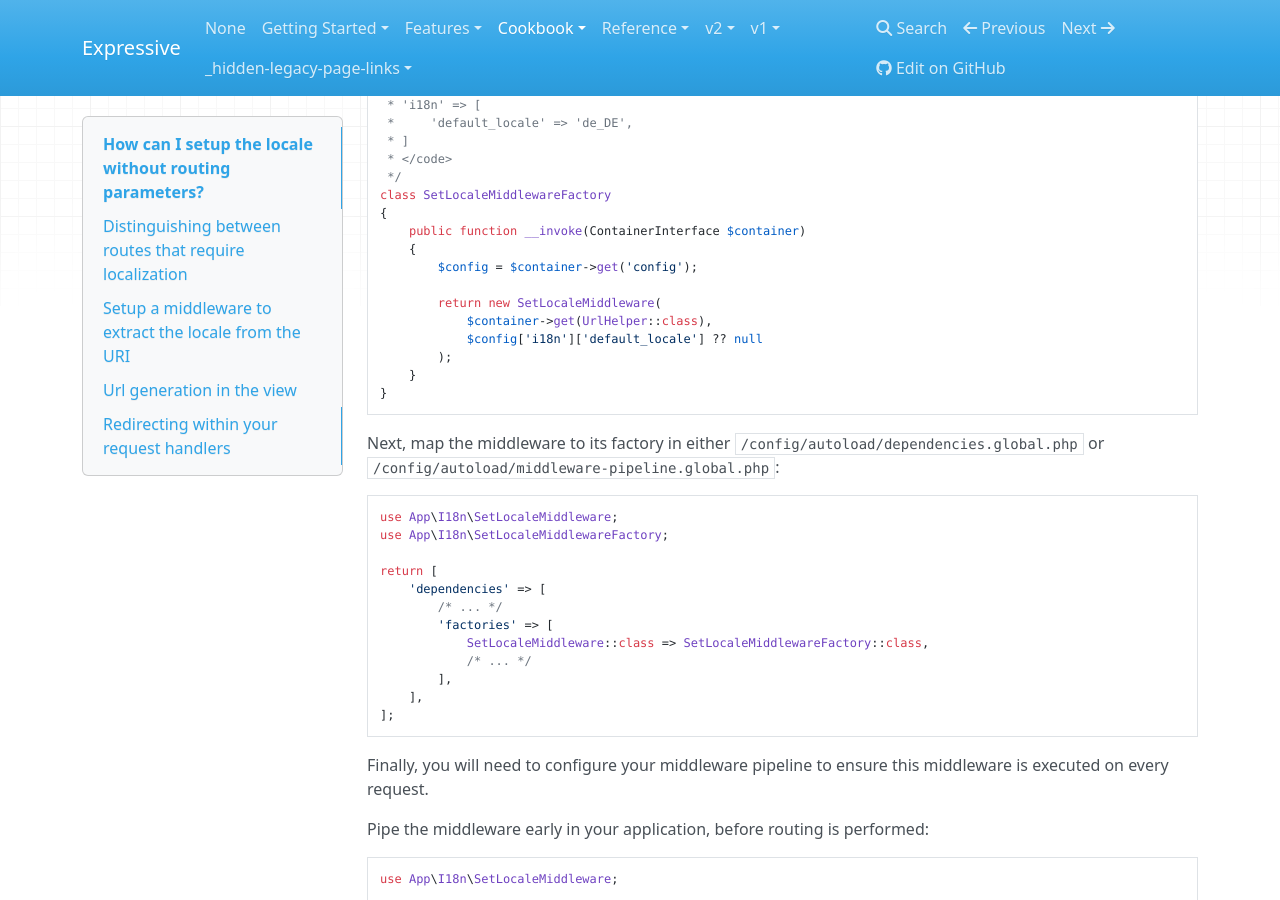
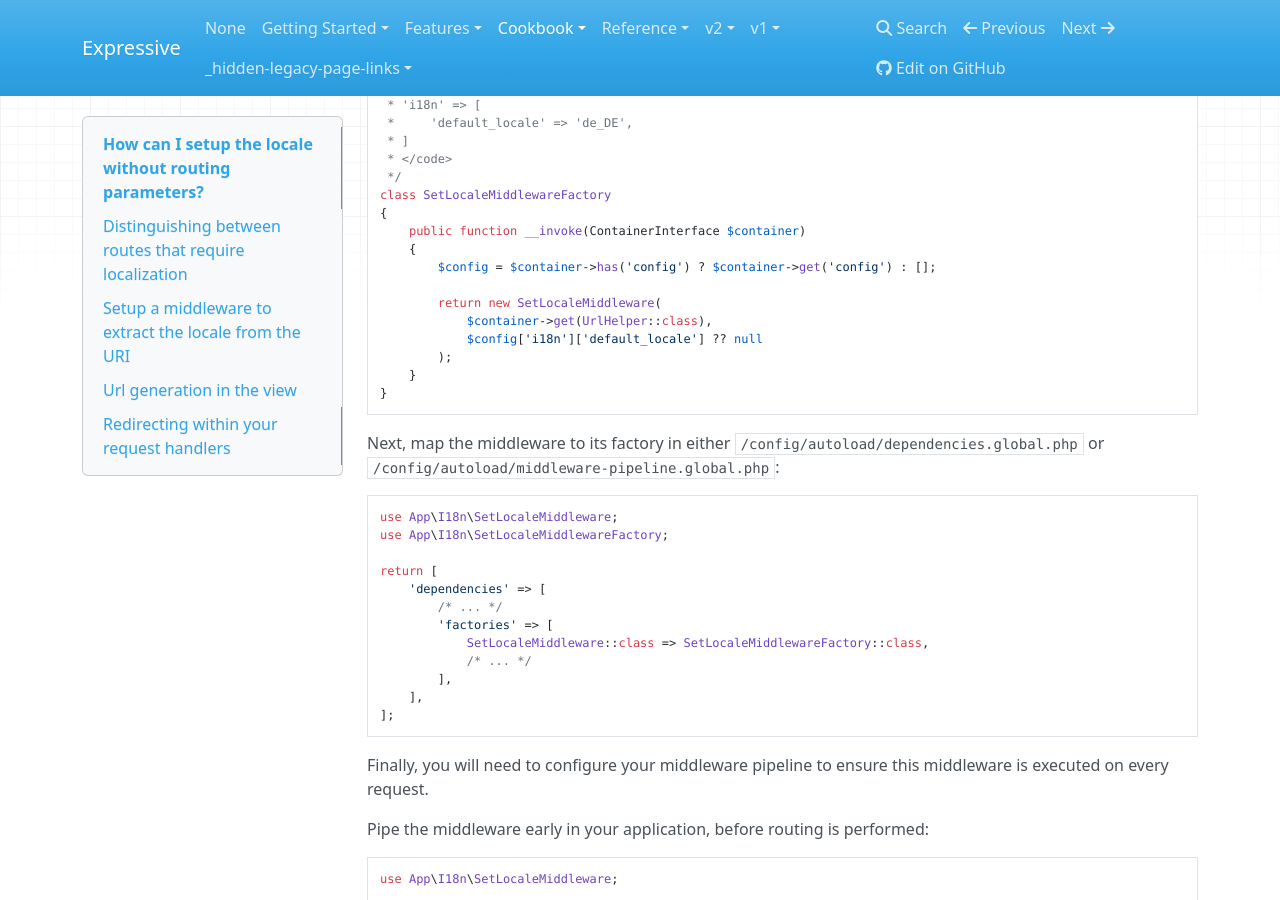
Before and after one commit to zendframework/zend-expressive, an MkDocs documentation site: the page built from docs/book/v3/cookbook/setting-locale-without-routing-parameter.md, in a window 1280 px wide and 900 px high, scrolled down 1773 px. Built offline with MkDocs 1.6.1, drawn with Linux system fonts in a browser that asks for light colours; nearby versions of some CDN libraries; old or Windows-style settings are respelled for this version of MkDocs.

Commit message:
add container `config` service existence check

```diff
--- a/docs/book/v3/cookbook/setting-locale-without-routing-parameter.md
+++ b/docs/book/v3/cookbook/setting-locale-without-routing-parameter.md
@@ -98,7 +98,7 @@ class SetLocaleMiddlewareFactory
 {
     public function __invoke(ContainerInterface $container)
     {
-        $config = $container->get('config');
+        $config = $container->has('config') ? $container->get('config') : [];
 
         return new SetLocaleMiddleware(
             $container->get(UrlHelper::class),
```
